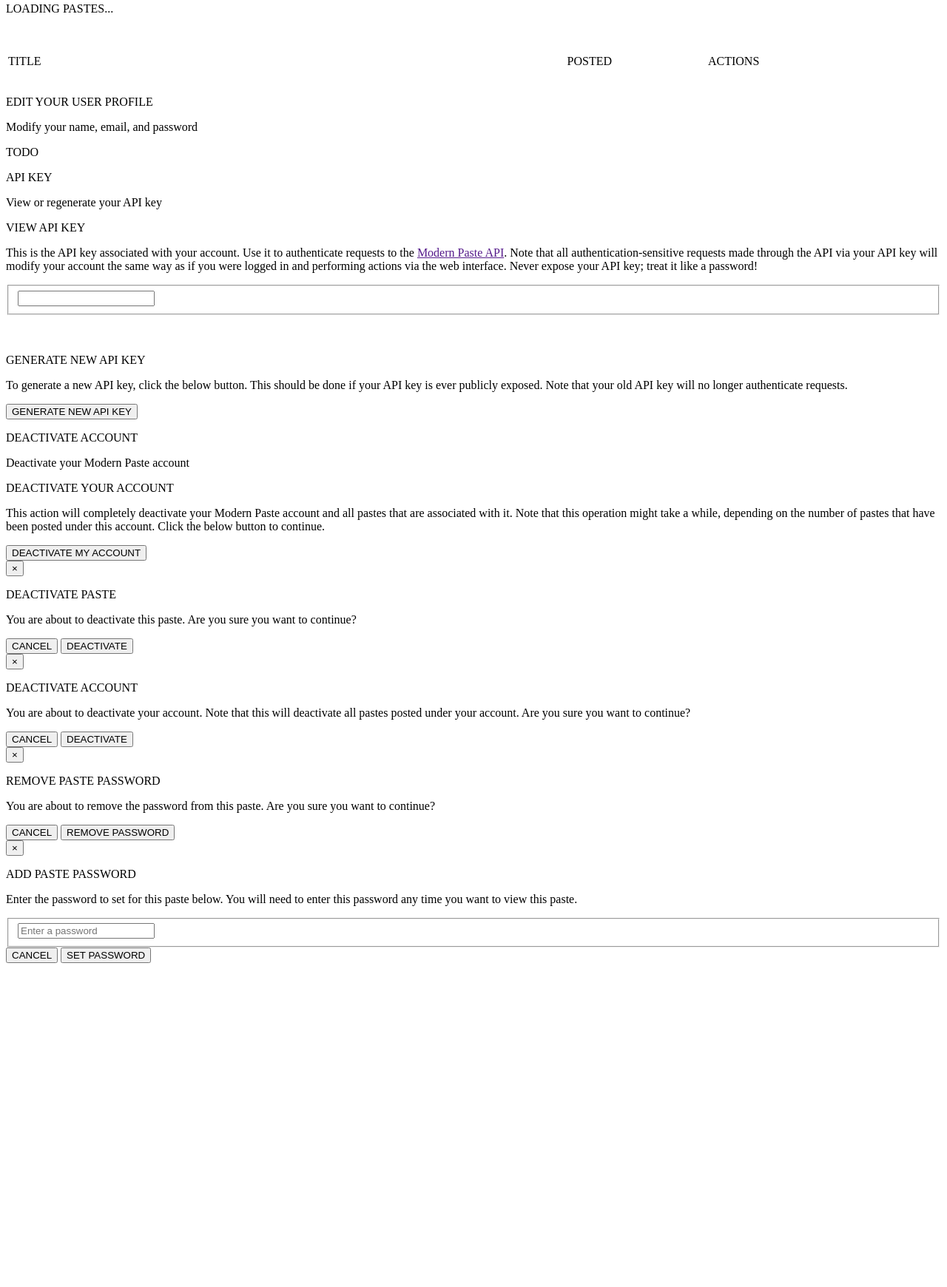
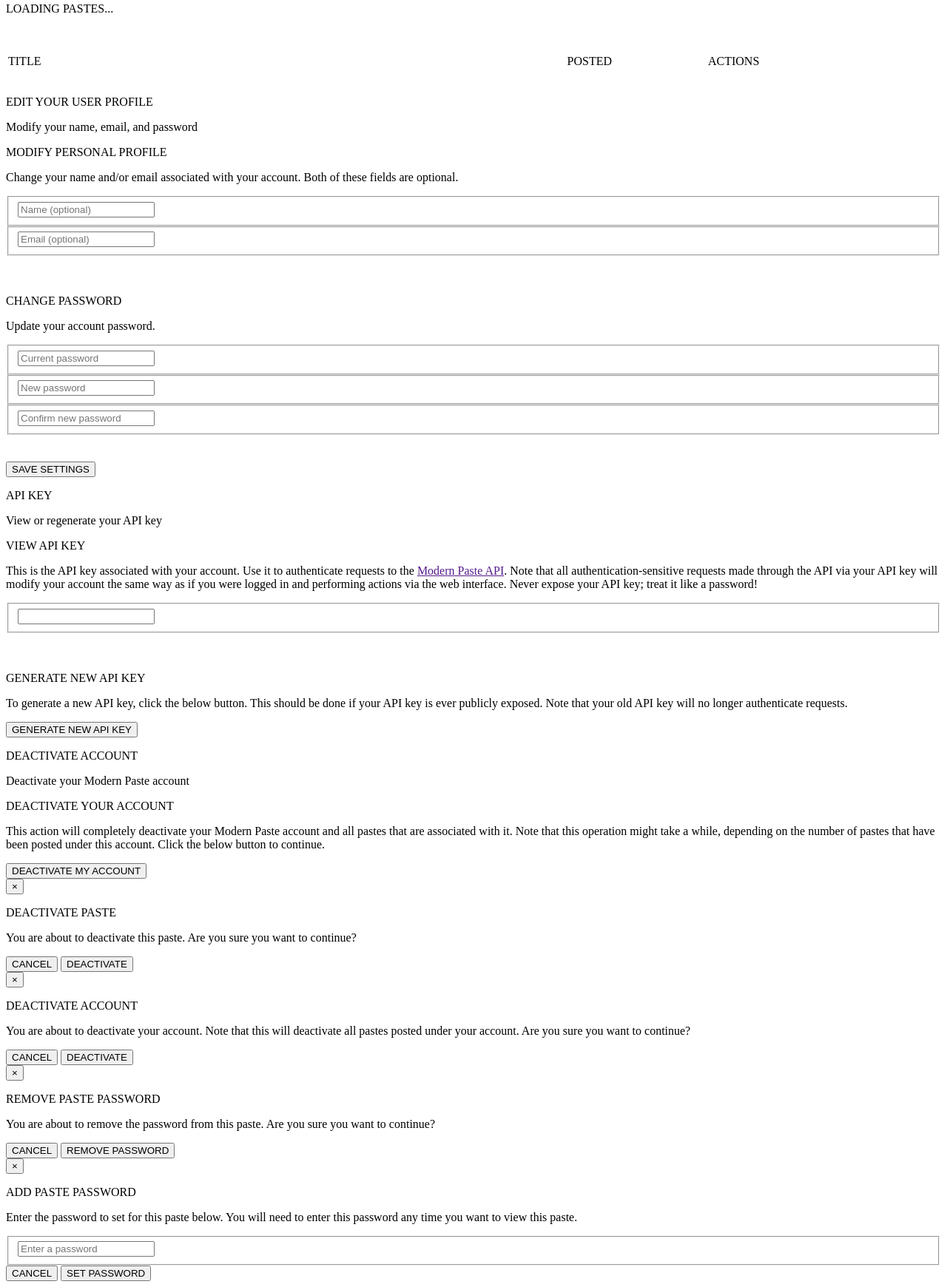
Before and after one commit to LINKIWI/modern-paste, a Python web app: template app/templates/user/account.html in a window 1280 px wide. Shown: the part 1112-2852 px from the top of the page at 74% size. Before the commit the page ends 2414 px from the top, so only its background shows below. Run offline with Jinja, Linux system fonts and the light colour scheme; the template is opened without the code that fills it, so the values that code supplies are empty; some libraries are stand-ins or nearby versions.

Commit message:
UI for updating user profile settings

```diff
--- a/app/modern_paste.py
+++ b/app/modern_paste.py
@@ -18,4 +18,4 @@ from views import *
 
 
 if __name__ == '__main__':
-    app.run(host='0.0.0.0', debug=True)
+    app.run(host='0.0.0.0', debug=config.BUILD_ENVIRONMENT == constants.build_environment.DEV)
--- a/app/static/js/user/account/AccountController.js
+++ b/app/static/js/user/account/AccountController.js
@@ -75,6 +75,7 @@ modernPaste.user.account.AccountController.changeListGroupView = function() {
 $(document).ready(function() {
     new modernPaste.user.account.AccountController();
     new modernPaste.user.account.AccountPastesController();
+    new modernPaste.user.account.AccountUserProfileController();
     new modernPaste.user.account.AccountAPIKeyController();
     new modernPaste.user.account.AccountDeactivateController();
 });
--- a/app/templates/user/account.html
+++ b/app/templates/user/account.html
@@ -9,6 +9,7 @@
 
     {{ import_js([
         'user/account/AccountPastesController.js',
+        'user/account/AccountUserProfileController.js',
         'user/account/AccountAPIKeyController.js',
         'user/account/AccountDeactivateController.js',
         'user/account/AccountController.js',
@@ -79,7 +80,36 @@
                 <p class="sans-serif regular light-gray less-spaced size-2">Modify your name, email, and password</p>
             </div>
             <div class="settings-contents">
-                TODO
+                <div class="settings-section light-link">
+                    <p class="settings-section-title sans-serif semibold gray size-2 less-spaced">MODIFY PERSONAL PROFILE</p>
+                    <p class="settings-section-text sans-serif regular gray size-2">
+                        Change your name and/or email associated with your account. Both of these fields are optional.
+                    </p>
+                </div>
+                <fieldset class="name-form-group form-group">
+                    <input type="text" class="name-field form-control sans-serif regular gray size-2 less-spaced" data-toggle="tooltip" autocomplete="off" value="{% if current_user.name is not none %}{{ current_user.name }}{% endif %}" placeholder="Name (optional)">
+                </fieldset>
+                <fieldset class="email-form-group form-group">
+                    <input type="text" class="email-field form-control sans-serif regular gray size-2 less-spaced" data-toggle="tooltip" autocomplete="off" value="{% if current_user.email is not none %}{{ current_user.email }}{% endif %}" placeholder="Email (optional)">
+                </fieldset>
+                <br/><br/>
+                <div class="settings-section light-link">
+                    <p class="settings-section-title sans-serif semibold gray size-2 less-spaced">CHANGE PASSWORD</p>
+                    <p class="settings-section-text sans-serif regular gray size-2">
+                        Update your account password.
+                    </p>
+                </div>
+                <fieldset class="current-password-form-group form-group">
+                    <input type="password" class="current-password-field form-control sans-serif regular gray size-2 less-spaced" data-toggle="tooltip" autocomplete="off" placeholder="Current password">
+                </fieldset>
+                <fieldset class="password-form-group form-group">
+                    <input type="password" class="new-password-field form-control sans-serif regular gray size-2 less-spaced" data-toggle="tooltip" autocomplete="off" placeholder="New password">
+                </fieldset>
+                <fieldset class="password-confirm-form-group form-group">
+                    <input type="password" class="confirm-new-password-field form-control sans-serif regular gray size-2 less-spaced" data-toggle="tooltip" autocomplete="off" placeholder="Confirm new password">
+                </fieldset>
+                <br/><br/>
+                <button type="button" class="save-user-profile-button btn btn-primary sans-serif semibold white size-1 less-spaced" autocomplete="off">SAVE SETTINGS</button>
             </div>
         </div>
 
@@ -100,7 +130,7 @@
                         <span class="sans-serif semibold red">Never expose your API key; treat it like a password!</span>
                     </p>
                 </div>
-                <fieldset class="email-form-group form-group">
+                <fieldset class="form-group">
                     <input type="text" class="api-key-field form-control sans-serif regular gray size-2 less-spaced" data-toggle="tooltip" autocomplete="off" value="{{ current_user.api_key }}" readonly>
                 </fieldset>
                 <br/><br/>
```
Also changed, not shown: app/static/js/user/account/AccountUserProfileController.js (added, +83 -0 lines).
